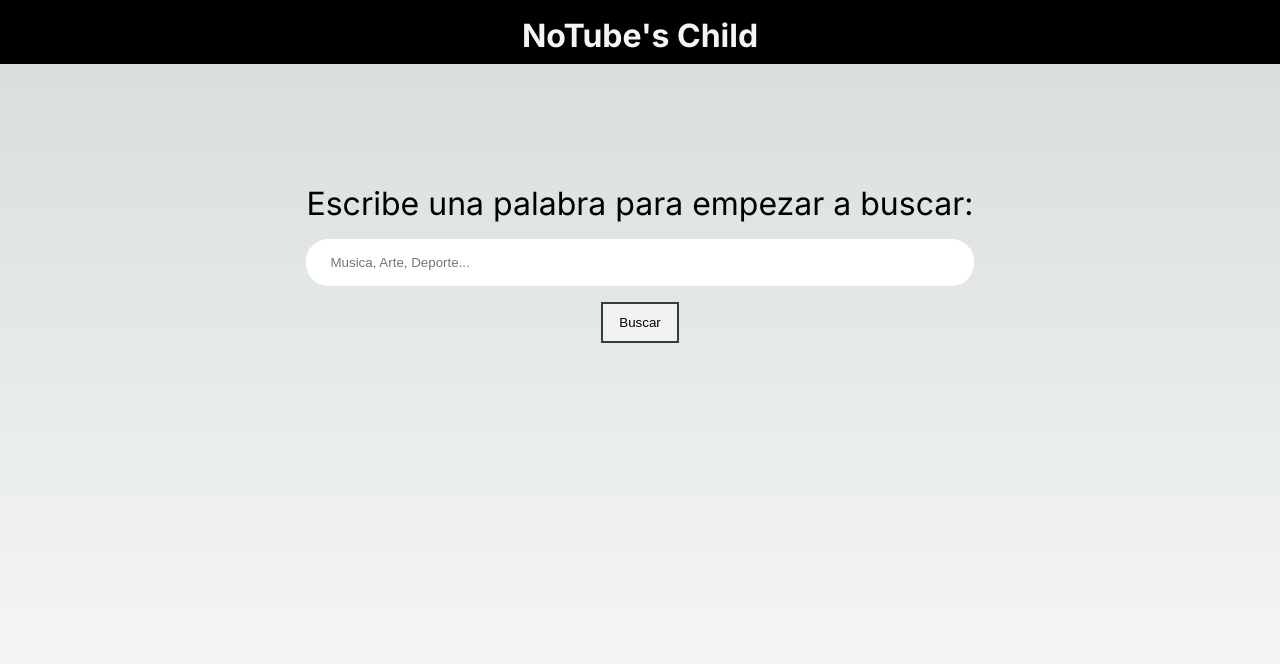
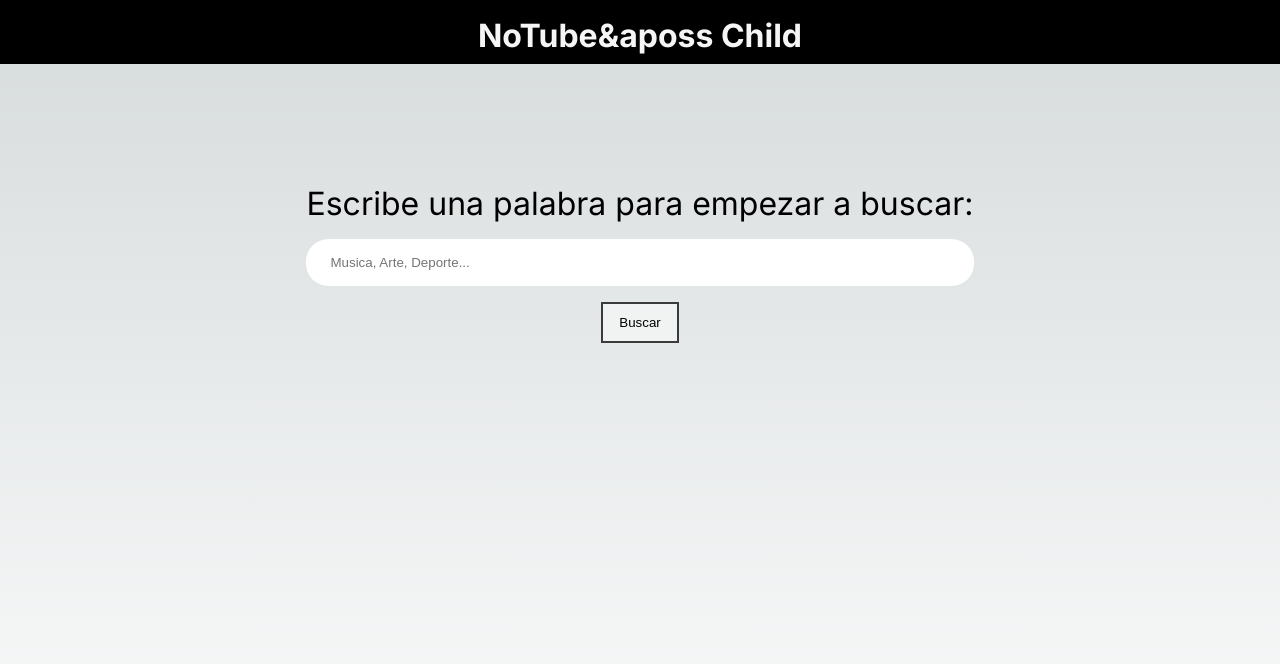
Before and after one commit to WillAvatec/youtube-downloader, a Next.js app: page / in a window 1280 px wide. Shown: the top 664 px of the page. Built offline with nearby package versions, Linux system fonts and the light colour scheme.

Commit message:
Escape ' character

```diff
--- a/src/app/layout.tsx
+++ b/src/app/layout.tsx
@@ -20,7 +20,7 @@ export default function RootLayout({
       <body className={inter.className}>
         <header>
           <Link href="/">
-            <h1>NoTube's Child</h1>
+            <h1>NoTube&aposs Child</h1>
           </Link>
         </header>
         <div className="header-filler" />
```
